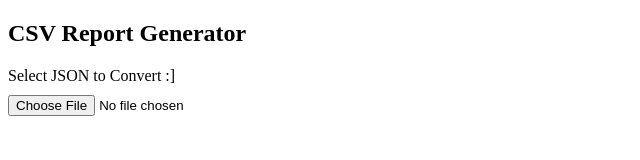
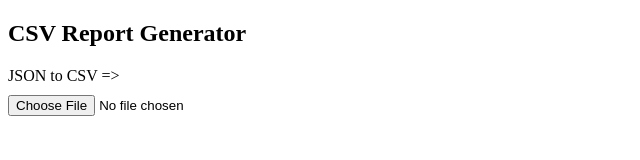
Before and after one commit to underthecode/csv-report-generator, a website: page client/dist/index.html in a window 1280 px wide. Shown: the full height of the page, 0-640 px from the left. Drawn offline with nearby package versions, Linux system fonts and the light colour scheme; files that its build step writes are made by us from their sources; files whose address does not match are found by name.

Commit message:
update label

```diff
--- a/client/dist/index.html
+++ b/client/dist/index.html
@@ -9,7 +9,7 @@
     <h2>CSV Report Generator</h2>
 
     <form>
-      <label>Select JSON to Convert :]</label>
+      <label>JSON to CSV => </label>
       <input class="upload" name="json" type="file" />
     </form>
 
```
